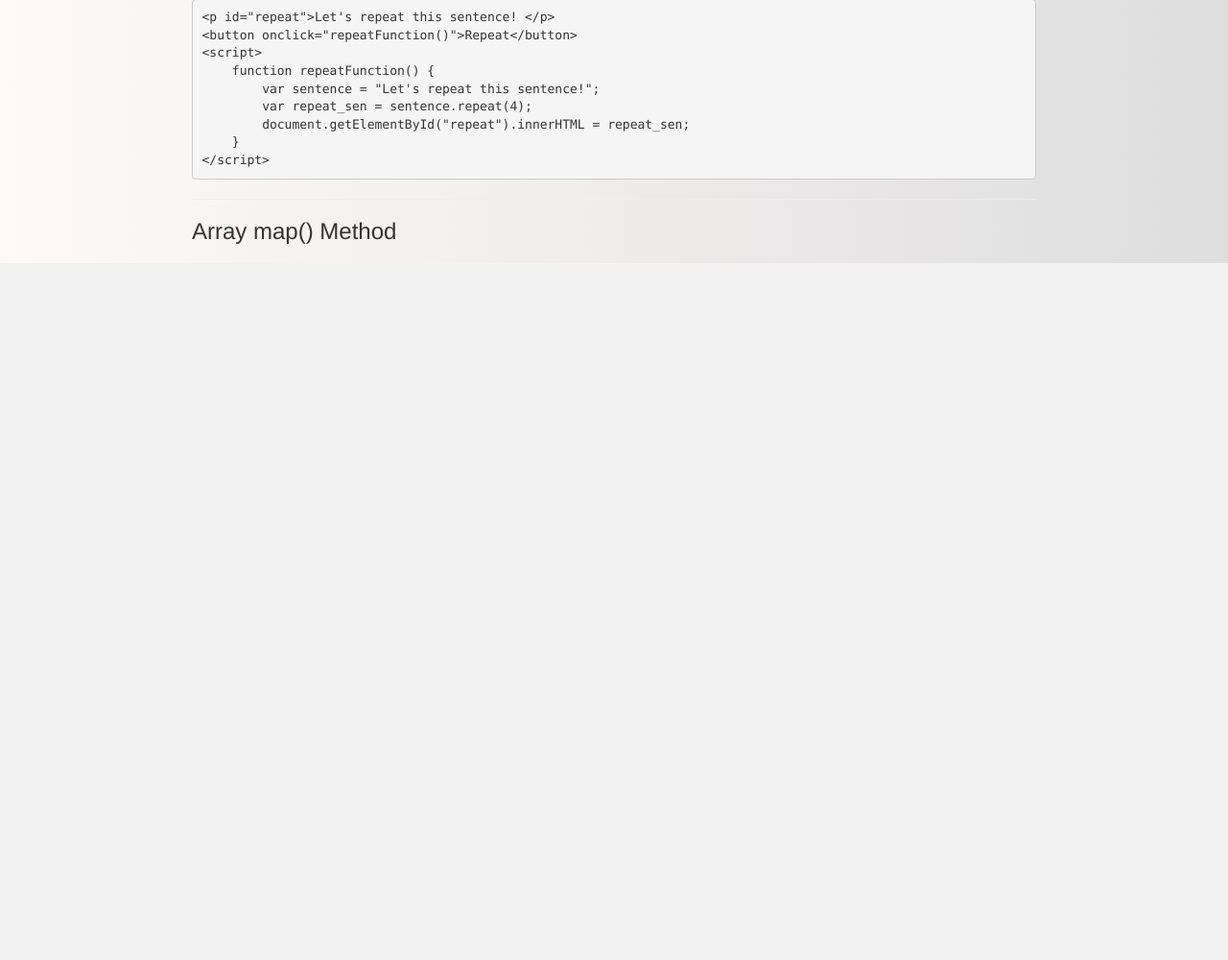
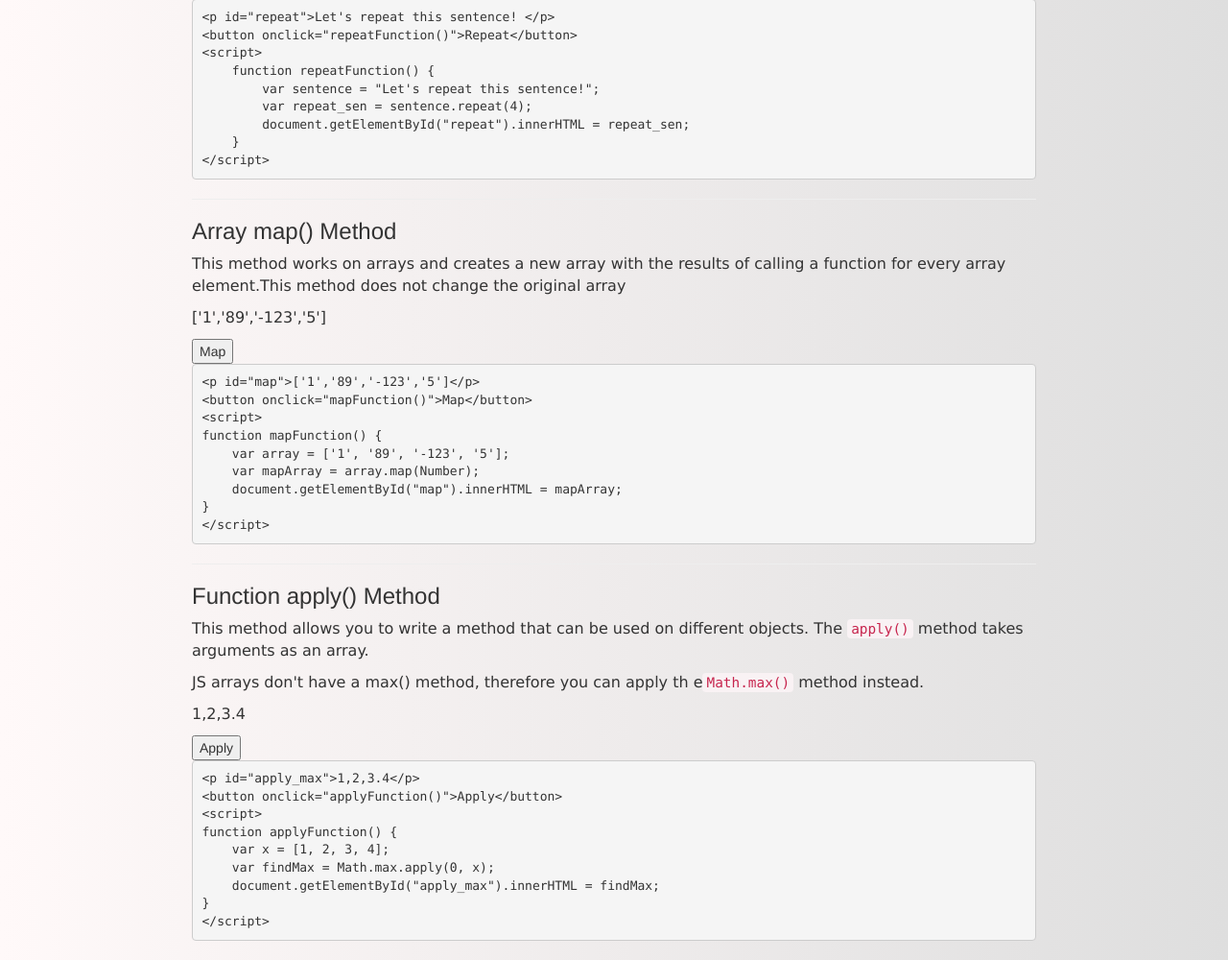
Before and after one commit to chabiorborys/Django_blog, a Django app: page /js_methods/ in a window 1280 px wide. Shown: the part 3731-4731 px from the top of the page at 96% size. Before the commit the page ends 4005 px from the top, so only its background shows below. Run offline with Django 3.2, Linux system fonts and the light colour scheme; some libraries are stand-ins or nearby versions.

Commit message:
added some js methods.

```diff
--- a/templates/js_methods.html
+++ b/templates/js_methods.html
@@ -155,6 +155,35 @@ function unShiftFunction() {
 </code></pre>
 <hr>
 <h3>Array map() Method</h3>
+<p>This method works on arrays and creates a new array with the results of calling a function for every array element.This method does not change the original array</p>
+<p id="map">['1','89','-123','5']</p>
+<button onclick="mapFunction()">Map</button>
+<pre><code>&lt;p id="map">['1','89','-123','5']&lt;/p>
+&lt;button onclick="mapFunction()">Map&lt;/button>
+&lt;script>
+function mapFunction() {
+    var array = ['1', '89', '-123', '5'];
+    var mapArray = array.map(Number);
+    document.getElementById("map").innerHTML = mapArray;
+}
+&lt;/script>
+</code></pre>
+<hr>
+<h3>Function apply() Method</h3>
+<p>This method allows you to write a method that can be used on different objects. The <code>apply()</code> method takes arguments as an array.</p>
+<p>JS arrays don't have a max() method, therefore you can apply th e<code>Math.max()</code> method instead.</p>
+<p id="apply_max">1,2,3.4</p>
+<button onclick="applyFunction()">Apply</button>
+<pre><code>&lt;p id="apply_max">1,2,3.4&lt;/p>
+&lt;button onclick="applyFunction()">Apply&lt;/button>
+&lt;script>
+function applyFunction() {
+    var x = [1, 2, 3, 4];
+    var findMax = Math.max.apply(0, x);
+    document.getElementById("apply_max").innerHTML = findMax;
+}
+&lt;/script>
+</code></pre>
 <script>
     function splitFunction() {
         var str = 'ABCDEFG';
@@ -218,5 +247,17 @@ function unShiftFunction() {
         var repeat_sen = sentence.repeat(4);
         document.getElementById("repeat").innerHTML = repeat_sen;
     }
+
+    function mapFunction() {
+        var array = ['1', '89', '-123', '5'];
+        var mapArray = array.map(Number);
+        document.getElementById("map").innerHTML = mapArray;
+    }
+
+    function applyFunction() {
+        var x = [1, 2, 3, 4];
+        var findMax = Math.max.apply(0, x);
+        document.getElementById("apply_max").innerHTML = findMax;
+    }
 </script>
 {% endblock content %}
```
